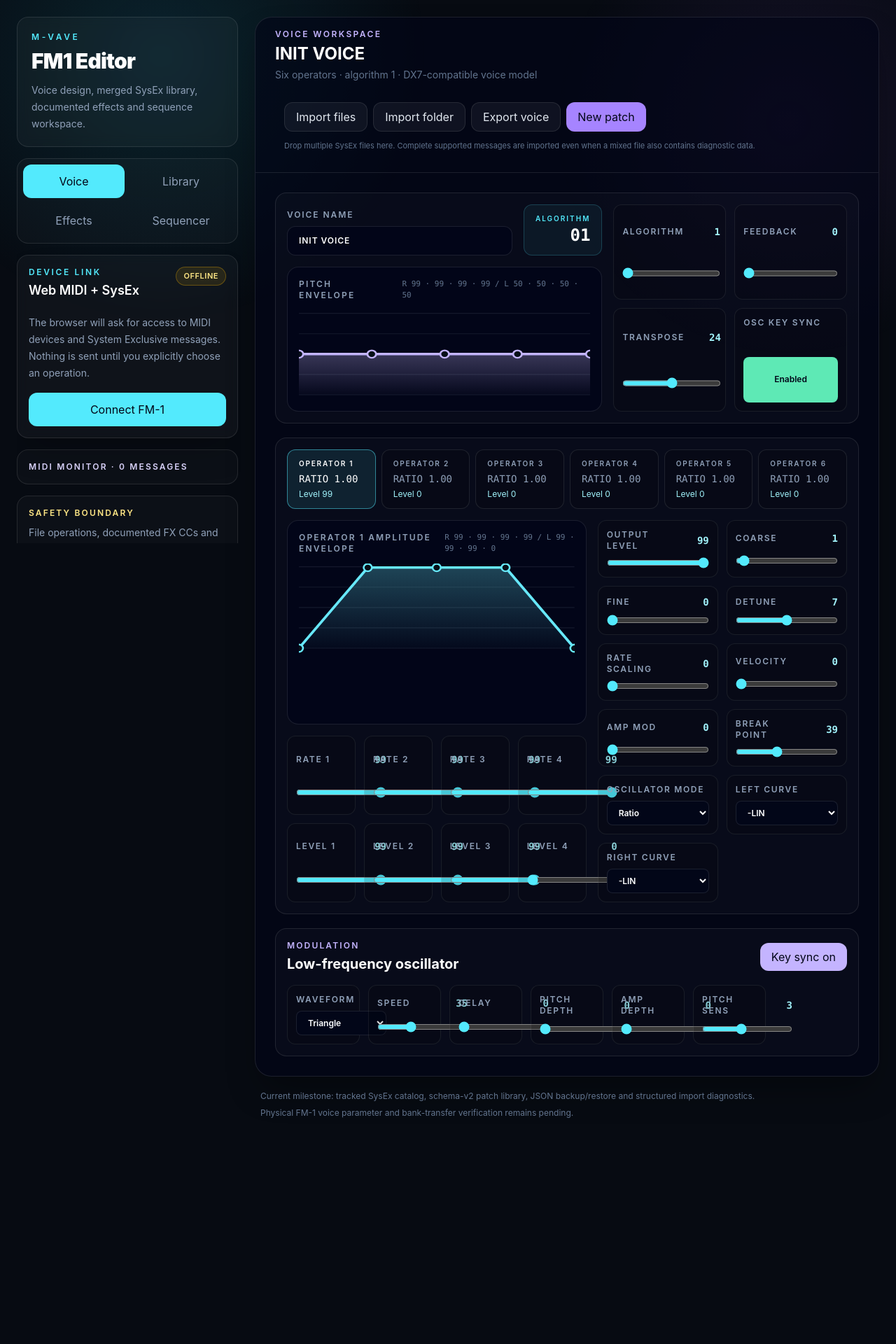
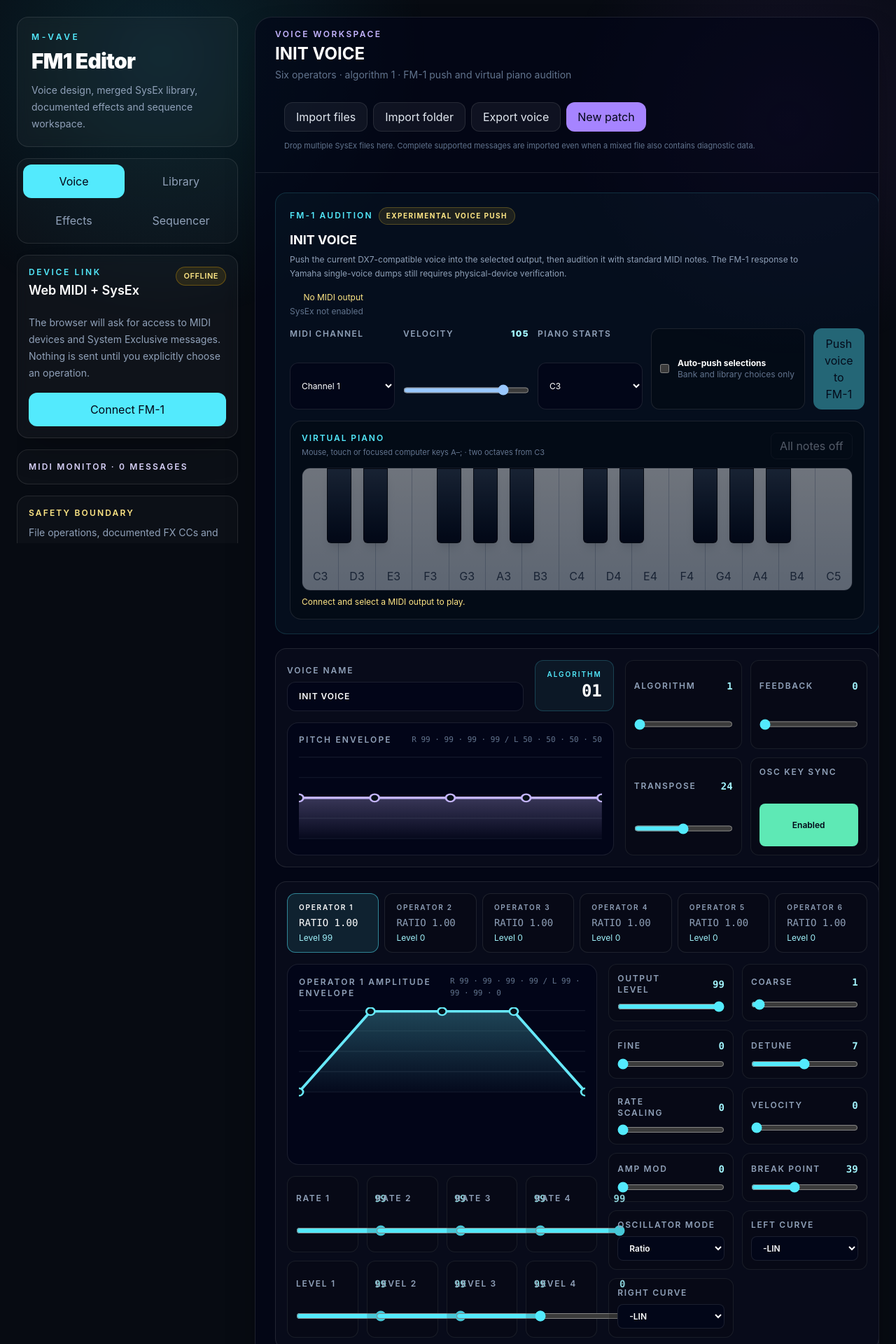
Before and after one commit to AlexanderSeel/FM1Editor, a React (Vite) app: page / in a window 1280 px wide. Shown: the top 1920 px of the page at 70% size. Before the commit the page ends 1622 px from the top, so only its background shows below. Built offline with nearby package versions, Linux system fonts and the light colour scheme.

Commit message:
feat(app): wire voice push and virtual piano

```diff
--- a/src/App.tsx
+++ b/src/App.tsx
@@ -7,6 +7,7 @@
 import { PatchLibrary } from './components/PatchLibrary'
 import { SequenceEditor } from './components/SequenceEditor'
 import { SysexToolbar } from './components/SysexToolbar'
+import { VoiceAuditionPanel } from './components/VoiceAuditionPanel'
 import { VoiceEditor } from './components/VoiceEditor'
 import { createInitializedFxState, type Fm1FxState } from './domain/fx'
 import { createInitializedSequence, type Fm1Sequence } from './domain/sequence'
@@ -21,9 +22,15 @@
   const patchLibrary = usePatchLibrary()
   const [workspace, setWorkspace] = useState<Workspace>('voice')
   const [voice, setVoice] = useState<Dx7Voice>(() => createInitializedVoice())
+  const [voiceSelectionVersion, setVoiceSelectionVersion] = useState(0)
   const [bank, setBank] = useState<readonly Dx7Voice[]>([])
   const [effects, setEffects] = useState<Fm1FxState>(() => createInitializedFxState())
   const [sequence, setSequence] = useState<Fm1Sequence>(() => createInitializedSequence())
+
+  const selectVoiceForAudition = (nextVoice: Dx7Voice) => {
+    setVoice(nextVoice)
+    setVoiceSelectionVersion((current) => current + 1)
+  }
 
   const workspaceTitle = workspace === 'voice'
     ? (voice.name || 'UNTITLED')
@@ -34,7 +41,7 @@
         : (sequence.name || 'UNTITLED')
 
   const workspaceSummary = workspace === 'voice'
-    ? `Six operators · algorithm ${voice.algorithm} · DX7-compatible voice model`
+    ? `Six operators · algorithm ${voice.algorithm} · FM-1 push and virtual piano audition`
     : workspace === 'library'
       ? `${patchLibrary.records.length} local voices · schema v2 · backup/restore · merged ZIP and website catalog`
       : workspace === 'effects'
@@ -44,13 +51,13 @@
   const loadCatalogBank = (voices: readonly Dx7Voice[]) => {
     setBank(voices)
     const first = voices[0]
-    if (first) setVoice(first)
+    if (first) selectVoiceForAudition(first)
     setWorkspace('voice')
   }
 
   const loadCatalogVoice = (nextVoice: Dx7Voice) => {
     setBank([])
-    setVoice(nextVoice)
+    selectVoiceForAudition(nextVoice)
     setWorkspace('voice')
   }
 
@@ -97,7 +104,7 @@
 
           <section className="rounded-2xl border border-white/10 bg-white/[0.025] p-4 text-sm text-slate-400">
             <p className="text-xs font-semibold uppercase tracking-[0.18em] text-amber-200">Safety boundary</p>
-            <p className="mt-2 leading-6">File operations, documented FX CCs and MIDI sequence playback are active. Live voice parameter writes remain experimental until the FM-1 parameter map is verified against hardware.</p>
+            <p className="mt-2 leading-6">File operations, documented FX CCs and MIDI note playback are active. Full voice pushes and live parameter writes remain experimental until verified against physical FM-1 hardware.</p>
           </section>
         </aside>
 
@@ -115,7 +122,7 @@
                     onImportBank={(voices) => {
                       setBank(voices)
                       const first = voices[0]
-                      if (first) setVoice(first)
+                      if (first) selectVoiceForAudition(first)
                     }}
                     onImportToLibrary={(voices, filename) => patchLibrary.importVoices(voices, {
                       kind: 'file',
@@ -125,7 +132,7 @@
                     })}
                     onImportVoice={(nextVoice) => {
                       setBank([])
-                      setVoice(nextVoice)
+                      selectVoiceForAudition(nextVoice)
                     }}
                     onNewVoice={() => {
                       setBank([])
@@ -140,7 +147,13 @@
             <div className="grid gap-5 p-4 sm:p-5 xl:p-7">
               {workspace === 'voice' ? (
                 <>
-                  <BankBrowser onChange={setBank} onSelect={setVoice} selectedVoice={voice} voices={bank} />
+                  <BankBrowser onChange={setBank} onSelect={selectVoiceForAudition} selectedVoice={voice} voices={bank} />
+                  <VoiceAuditionPanel
+                    output={midi.output}
+                    selectionVersion={voiceSelectionVersion}
+                    sysexEnabled={midi.state.sysexEnabled}
+                    voice={voice}
+                  />
                   <VoiceEditor onChange={setVoice} voice={voice} />
                 </>
               ) : workspace === 'library' ? (
@@ -173,8 +186,8 @@
           </section>
 
           <footer className="flex flex-wrap items-center justify-between gap-2 px-2 text-xs text-slate-500">
-            <span>Current milestone: tracked SysEx catalog, schema-v2 patch library, JSON backup/restore and structured import diagnostics.</span>
-            <span>Physical FM-1 voice parameter and bank-transfer verification remains pending.</span>
+            <span>Current milestone: viewport-safe layout, tracked SysEx catalog, schema-v2 library and direct voice audition workflow.</span>
+            <span>Physical FM-1 voice-transfer verification remains pending.</span>
           </footer>
         </main>
       </div>
```
